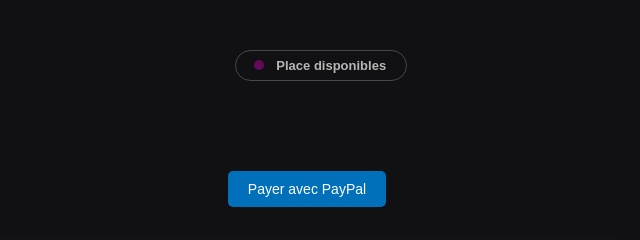
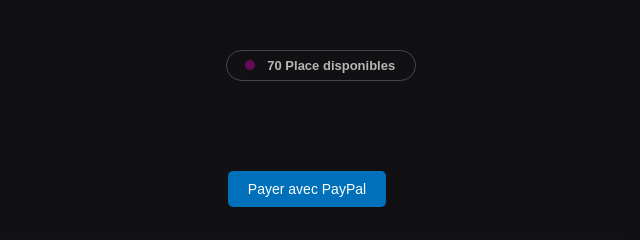
Before and after one commit to CryptoLifesol/CryptoLife, a plain HTML site: page achat-basic.html in a window 1280 px wide. Shown: the top 240 px of the page, 333-973 px from the left. Drawn offline with Linux system fonts and the light colour scheme.

Commit message:
Add files via upload

```diff
--- a/achat-basic.html
+++ b/achat-basic.html
@@ -286,7 +286,7 @@ footer {
         <div class="places-restantes">
             <div class="badge">
                 <div class="bulle"></div>
-                <span><strong>Place disponibles</strong></span>
+                <span><strong>70 Place disponibles</strong></span>
             </div>
         </div>
         <!-- Bouton "Acheter" -->
```
Also changed, not shown: achat-call.html (+1 -1 lines), achat-premium.html (+1 -1 lines).
